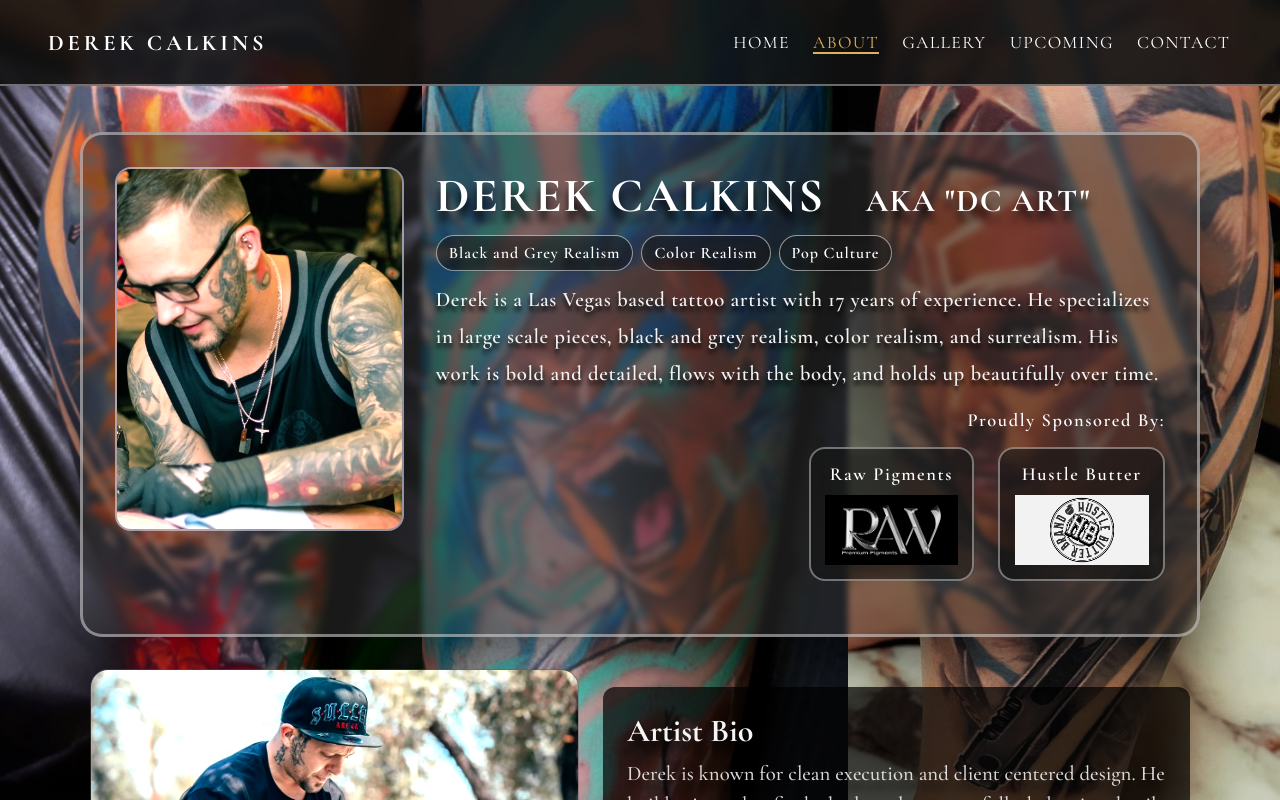
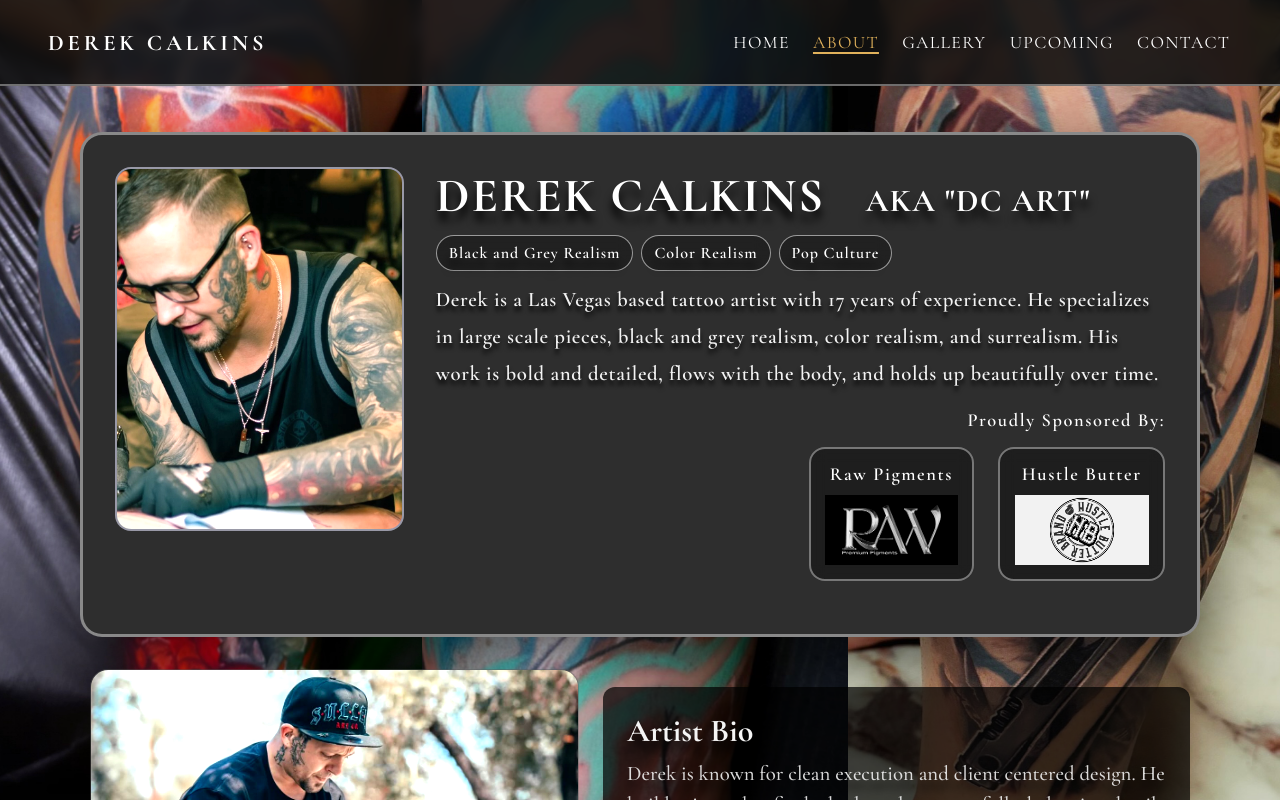
Before and after one commit to chevrechou/dc-art, a Next.js app: page /about in a window 1280 px wide. Shown: the top 800 px of the page. Built offline with nearby package versions, Linux system fonts and the light colour scheme; a web font is replaced by a local one.

Commit message:
fix styles

```diff
--- a/src/app/about/About.module.css
+++ b/src/app/about/About.module.css
@@ -60,7 +60,7 @@
   padding: 2rem;
   border-radius: 22px;
   border: 3px solid rgba(227, 227, 227, 0.5);
-  background: rgba(46, 46, 46, 0.55);
+  background: rgba(46, 46, 46, 65);
   backdrop-filter: blur(3px) saturate(1.3);
   box-shadow: 0 20px 60px rgba(0, 0, 0, 0.55);
 }
```
